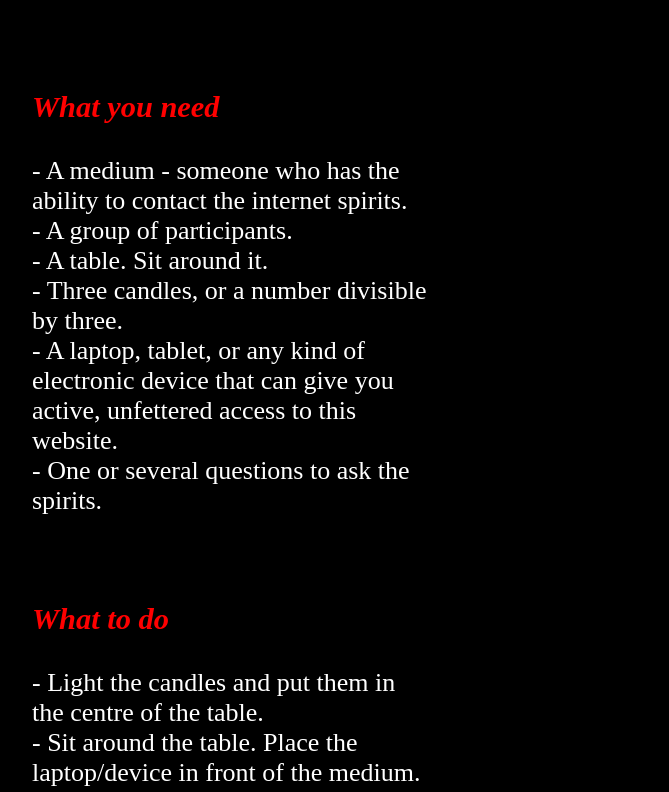
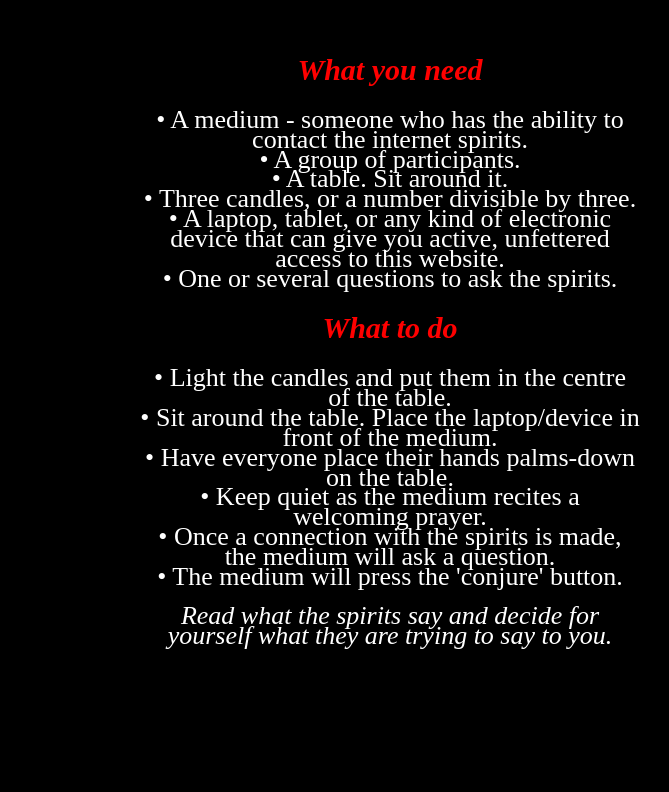
Before and after one commit to sophiehelf/internet-seance, a plain HTML site: page pages/instructions.html in a window 1280 px wide. Shown: the top 792 px of the page, without its empty margins (28-697 px from the left). Drawn offline with Linux system fonts and the light colour scheme; files that its build step writes are made by us from their sources.

Commit message:
Less shit

```diff
--- a/css/instructions.css
+++ b/css/instructions.css
@@ -1,20 +1,22 @@
 body {
-  background-color: black;
-  text-align: left;
-  padding: 20px;
-  margin: 40px;
-  width: 400px;
-  font-size: 26px;
+	width: 100%;
+	background-color: black;
 }
 
-p {
-  color: white;
+#container {
+	margin-top:60px;
+	margin-left: 160px;
+	width: 500px;
+	text-align: center;
+	line-height: 124%;
 }
 
-h3 {
-  color: #ff0000;
+.chunk {
+  color: white;
+  font-size: 26px;
 }
 
 .header {
   color: #ff0000;
+  font-size: 30px;
 }
--- a/pages/instructions.html
+++ b/pages/instructions.html
@@ -8,22 +8,28 @@
   </head>
 
 <body>
+<div id="container">
 
-  <div class="header"><h3><em>What you need</em></h3></div>
-    <p>- A medium - someone who has the ability to contact the internet spirits.<br>
-    - A group of participants.<br>
-    - A table. Sit around it.<br>
-    - Three candles, or a number divisible by three.<br>
-    - A laptop, tablet, or any kind of electronic device that can give you active, unfettered access to this website.<br>
-    - One or several questions to ask the spirits.</p>
-    <br>
-  <div class="header"><h3><em>What to do</em></h3></div>
-      <p>- Light the candles and put them in the centre of the table.<br>
-      - Sit around the table. Place the laptop/device in front of the medium.<br>
-      - Have everyone place their hands palms-down on the table.<br>
-      - Keep quiet as the medium recites a welcoming prayer.<br>
-      - Once a connection with the spirits is made, the medium will ask a question.<br>
-      - The medium will press the 'conjure' button.<br>
-      <em>Read what the spirits say and decide for yourself.</em></p>
+  <h3 class="header"><em>What you need</em></h3>
+  <div class="chunk">
+    • A medium - someone who has the ability to contact the internet spirits.<br>
+    • A group of participants.<br>
+    • A table. Sit around it.<br>
+    • Three candles, or a number divisible by three.<br>
+    • A laptop, tablet, or any kind of electronic device that can give you active, unfettered access to this website.<br>
+    • One or several questions to ask the spirits.
+    </div>
+
+  <h3 class="header"><em>What to do</em></h3>
+    <div class="chunk">
+     • Light the candles and put them in the centre of the table.<br>
+      • Sit around the table. Place the laptop/device in front of the medium.<br>
+      • Have everyone place their hands palms-down on the table.<br>
+      • Keep quiet as the medium recites a welcoming prayer.<br>
+      • Once a connection with the spirits is made, the medium will ask a question.<br>
+      • The medium will press the 'conjure' button.<br> <br>
+      <em>Read what the spirits say and decide for yourself what they are trying to say to you.</em>
+    </div>
+  </div>
   </body>
 </html>
```
